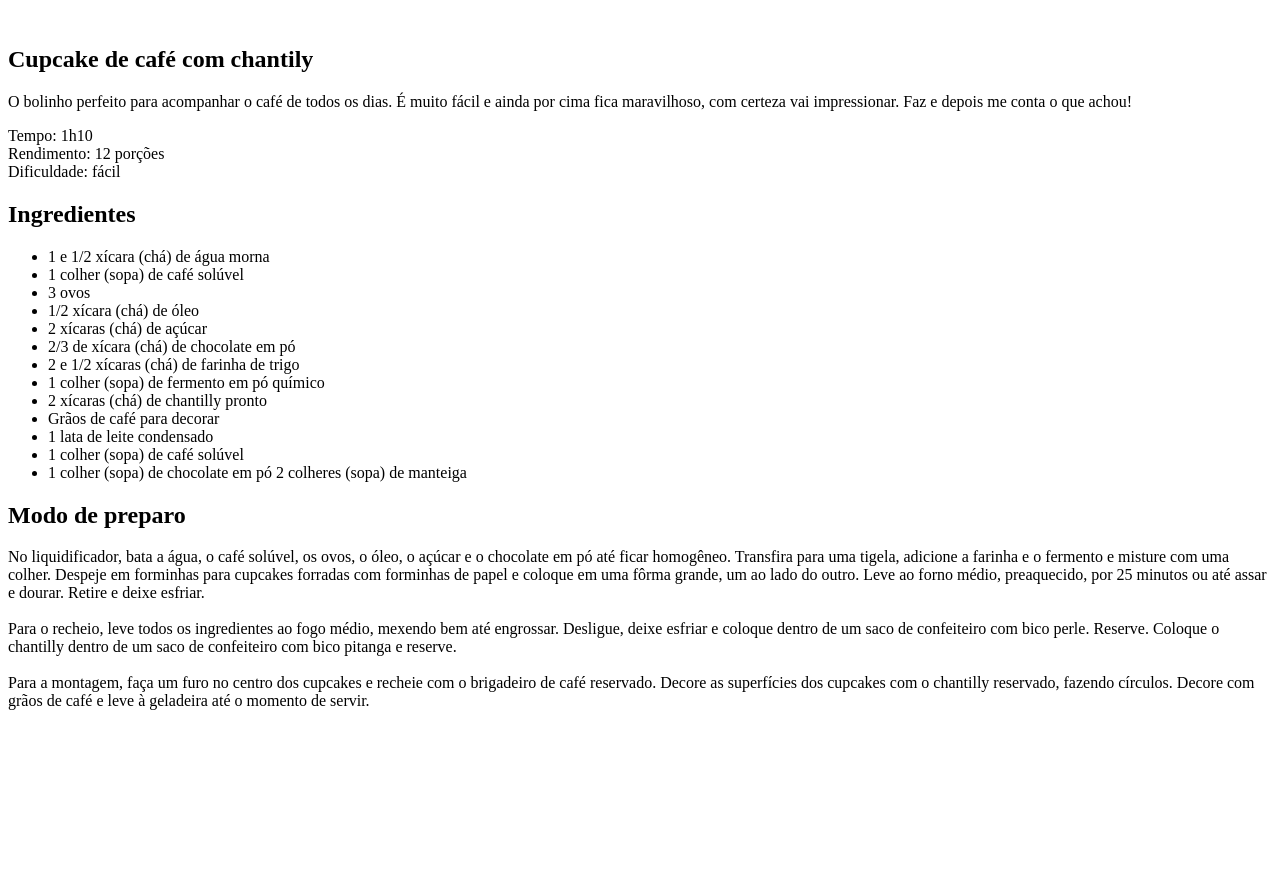
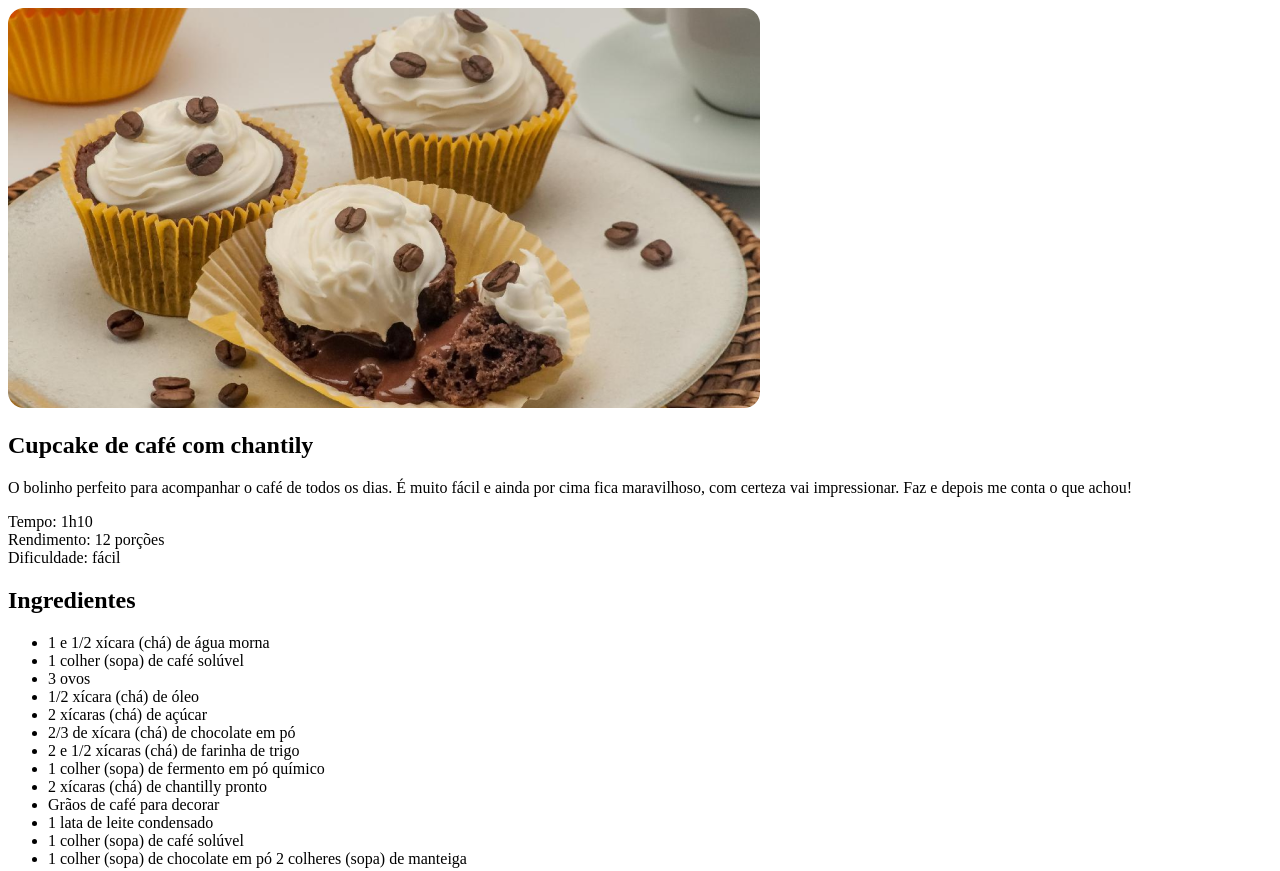
Before and after one commit to ArturSilvestre/Projeto_ReceitaFundamentos_HTML, a plain HTML site: page index.html in a window 1280 px wide. Shown: the top 871 px of the page. Before the commit the page ends 800 px from the top, so only its background shows below. Drawn offline with Linux system fonts and the light colour scheme.

Commit message:
Added imgs and styles css

```diff
--- a/index.html
+++ b/index.html
@@ -5,11 +5,13 @@
     <meta charset="UTF-8">
     <meta name="viewport" content="width=device-width, initial-scale=1.0">
     <title>Página de receita</title>
+
+    <link rel="stylesheet" href="style.css">
 </head>
 
 <body>
     <div id="page">
-        <img src="" alt="">
+        <img src="assets/main-image.png" alt="Imagem de um cupcake com graos de café e um chantilly">
         <main>
             <section id="about">
                 <h1>Cupcake de café com chantily</h1>
```
Also changed, not shown: assets/bg-image.jpg (added), assets/main-image.png (added), style.css (added), 1 other file.
